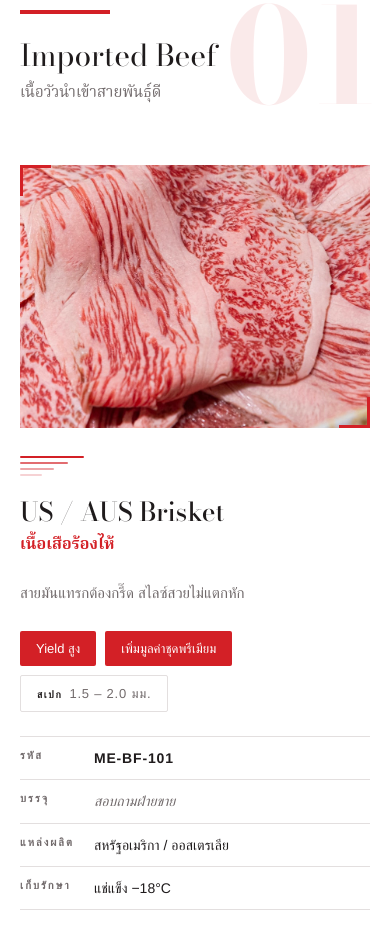
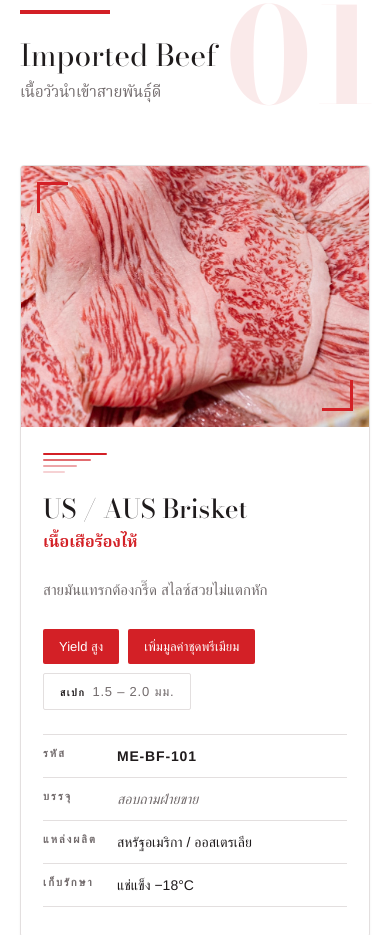
Before and after one commit to nrk16p/meat-express-catalogue, a plain HTML site: page index.html in a window 390 px wide. Shown: the part 1179-2114 px from the top of the page. Drawn offline with nearby package versions, Linux system fonts and the light colour scheme; a web font is replaced by a local one.

Commit message:
Give each product its own card, split VAT line, add image disclaimer
On a white ground the product text ran together from one item to the
next. Each product is now a bordered card with the photo bleeding to
its edge and the copy padded inside, so the eye separates them at a
glance. Corner brackets moved 16px inside the photo so the card's
rounded corner no longer clips them.

Also: "ราคายังไม่รวม VAT 7%" moves to its own line, and a disclaimer
notes the photography is for advertising and actual product may
differ — which matters while the images are still stock.

Co-Authored-By: Claude Opus 5 (1M context) <noreply@anthropic.com>
Claude-Session: https://claude.ai/code/session_01GGndR5wdXKUhHK4tihtMHV

```diff
--- a/index.html
+++ b/index.html
@@ -181,13 +181,20 @@
 
   /* ---------- product ---------- */
 
-  .items { display: flex; flex-direction: column; gap: clamp(56px, 10vh, 112px); }
+  .items { display: flex; flex-direction: column; gap: clamp(22px, 3vh, 34px); }
 
+  /* each product is its own card so the eye can separate them at a glance */
   .item {
     display: grid;
     grid-template-columns: minmax(0, 0.82fr) minmax(0, 1fr);
-    gap: clamp(26px, 5vw, 68px);
-    align-items: center;
+    gap: 0;
+    align-items: stretch;
+    min-height: 470px;
+    background: var(--paper);
+    border: 1px solid var(--line);
+    border-radius: 4px;
+    overflow: hidden;
+    box-shadow: 0 1px 3px rgba(31,27,28,0.05);
     opacity: 0;
     transform: translateY(22px);
     transition: opacity .7s cubic-bezier(.22,.61,.36,1), transform .7s cubic-bezier(.22,.61,.36,1);
@@ -197,7 +204,7 @@
 
   .shot {
     position: relative;
-    aspect-ratio: 4 / 5;
+    height: 100%;
     background: var(--paper-2);
     overflow: hidden;
   }
@@ -215,10 +222,16 @@
     border: 3px solid var(--red);
     z-index: 2;
   }
-  .shot::before { top: 0; left: 0; border-right: 0; border-bottom: 0; }
-  .shot::after  { bottom: 0; right: 0; border-left: 0; border-top: 0; }
+  .shot::before { top: 16px; left: 16px; border-right: 0; border-bottom: 0; }
+  .shot::after  { bottom: 16px; right: 16px; border-left: 0; border-top: 0; }
 
-  .detail { min-width: 0; }
+  .detail {
+    min-width: 0;
+    padding: clamp(28px, 3.5vw, 48px);
+    display: flex;
+    flex-direction: column;
+    justify-content: center;
+  }
 
   .name-en {
     font-family: var(--font-display);
@@ -312,6 +325,16 @@
     color: rgba(255,255,255,0.75);
     display: block;
     margin-bottom: 2px;
+  }
+
+  .closing .disclaimer {
+    margin-top: 14px;
+    padding-top: 14px;
+    border-top: 1px solid rgba(255,255,255,0.28);
+    font-size: 12.5px;
+    line-height: 1.6;
+    color: rgba(255,255,255,0.72);
+    max-width: 46ch;
   }
 
   .closing .sign { text-align: right; }
@@ -496,9 +519,10 @@
     }
     body { padding-bottom: 96px; }
 
-    .item { grid-template-columns: 1fr; gap: 28px; }
+    .item { grid-template-columns: 1fr; gap: 0; min-height: 0; }
     .item.flip .shot { order: 0; }
-    .shot { aspect-ratio: 4 / 3; }
+    .shot { aspect-ratio: 4 / 3; height: auto; }
+    .detail { padding: 26px 22px 30px; }
     .calc-grid { grid-template-columns: 1fr; }
     .spec-list { max-width: none; }
     .chapter-head .numeral { font-size: clamp(96px, 34vw, 190px); opacity: 0.09; }
@@ -778,7 +802,8 @@
           <a href="https://line.me/ti/p/~pppach" target="_blank" rel="noopener"><svg viewBox="0 0 24 24" fill="none" stroke="currentColor" stroke-width="1.6" aria-hidden="true"><path d="M21 11.2c0-4-4-7.2-9-7.2S3 7.2 3 11.2c0 3.6 3.2 6.6 7.5 7.1.3.1.7.2.8.5.1.3.1.6 0 .9l-.1.8c0 .3-.2 1 .9.6 1.1-.5 6-3.5 8.2-6 1.5-1.6 1.7-3.3 1.7-3.9z"/></svg>pppach</a>
         </span>
       </div>
-      <p>สอบถามราคา ขนาดบรรจุ และระยะเวลาจัดส่ง &middot; ราคายังไม่รวม VAT 7%</p>
+      <p>สอบถามราคา ขนาดบรรจุ และระยะเวลาจัดส่ง<br>ราคายังไม่รวม VAT 7%</p>
+      <p class="disclaimer">หมายเหตุ &middot; ภาพประกอบใช้เพื่อการโฆษณา สินค้าจริงอาจแตกต่างจากภาพ</p>
     </div>
     <div class="sign">
       <img src="images/logo-white.png" alt="" aria-hidden="true">
```
